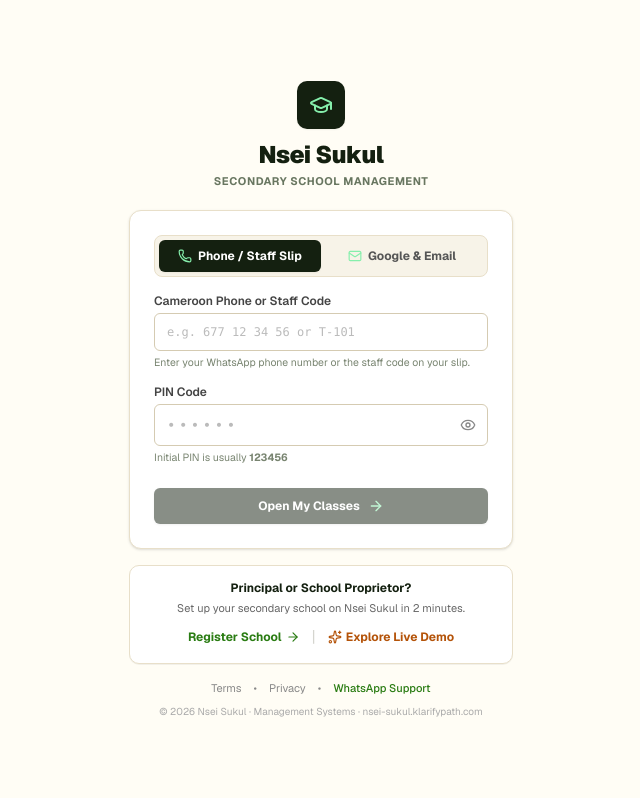
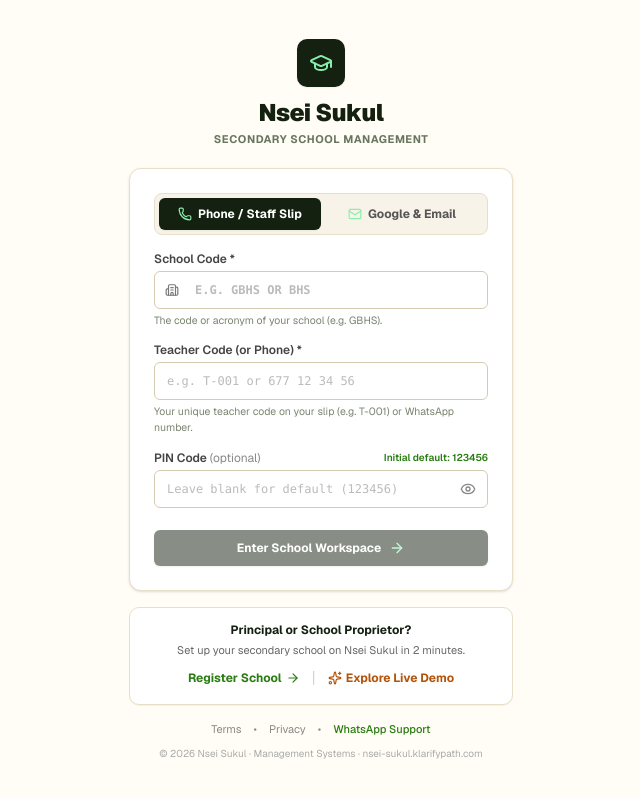
Before and after one commit to sangwajesly/nsie-skul, a Next.js app: page /login in a window 1280 px wide. Shown: the whole page, without its empty margins (319-959 px from the left). Built offline with nearby package versions, Linux system fonts and the light colour scheme; no server answers.

Commit message:
fix: streamline teacher login to school code and teacher code, fix demo banner overflow, and prevent PWA demo redirect

```diff
--- a/src/app/auth/actions.ts
+++ b/src/app/auth/actions.ts
@@ -116,14 +116,13 @@ export async function loginWithTeacherCodeAction(
 ): Promise<ActionResult> {
   const identifier = String(formData.get("identifier") || "").trim();
   const schoolCodeInput = String(formData.get("schoolCode") || "").trim().toUpperCase();
-  const pin = String(formData.get("pin") || "").trim();
+  const rawPin = String(formData.get("pin") || "").trim();
+  // Default to system initial PIN "123456" if left empty by the teacher
+  const pin = rawPin || "123456";
   const returnUrl = (formData.get("returnUrl") as string) || "/dashboard";
 
   if (!identifier) {
-    return { error: "Please enter your Cameroon phone number or staff code." };
-  }
-  if (!pin) {
-    return { error: "Please enter your 4 to 6 digit PIN." };
+    return { error: "Please enter your teacher code (e.g. T-101) or phone number." };
   }
 
   // Rate limiting check
@@ -226,6 +225,11 @@ export async function loginWithTeacherCodeAction(
     if (attempt.blocked) {
       return {
         error: `Too many incorrect PIN attempts. Access locked for ${attempt.retryAfterSeconds || 60} seconds for security.`,
+      };
+    }
+    if (!rawPin) {
+      return {
+        error: "Could not log in with initial default PIN (123456). If your school set a custom PIN for you, please enter it below.",
       };
     }
     return {
@@ -350,5 +354,9 @@ export async function signOutAction() {
   // Called from a plain <form action={}> : redirect() is safe here (not inside useActionState)
   const supabase = await createClient();
   await supabase.auth.signOut();
+  const cookieStore = await cookies();
+  cookieStore.delete(ACTIVE_SCHOOL_COOKIE);
+  cookieStore.delete("nsei_is_demo");
+  cookieStore.delete("nsei_demo_school_id");
   redirect("/login");
 }
--- a/src/app/login/page.tsx
+++ b/src/app/login/page.tsx
@@ -21,6 +21,7 @@ import {
   WifiOff,
 } from "lucide-react";
 import { GoogleSignInButton } from "@/components/auth/GoogleSignInButton";
+import { createClient } from "@/lib/supabase/client";
 import {
   hasOfflineVault,
   verifyOfflinePin,
@@ -37,7 +38,7 @@ function LoginForm() {
   const urlError = searchParams.get("error");
   const [isNavigating, setIsNavigating] = useState(false);
 
-  // URL parameters from 1-click WhatsApp links: ?p=677123456&c=T-101&s=BHS
+  // URL parameters from 1-click WhatsApp or invitation links: ?c=T-101&s=BHS or ?p=677123456
   const paramPhone = searchParams.get("p") || "";
   const paramCode = searchParams.get("c") || "";
   const paramSchool = searchParams.get("s") || "";
@@ -45,8 +46,8 @@ function LoginForm() {
   // Audience Tabs: "teacher" (Default for 95% of users) vs "admin" (School management)
   const [roleTab, setRoleTab] = useState<"teacher" | "admin">("teacher");
 
-  // Input states
-  const [identifier, setIdentifier] = useState(paramPhone || paramCode || "");
+  // Input states (automatically pre-filled from invite URL or device cache)
+  const [identifier, setIdentifier] = useState(paramCode || paramPhone || "");
   const [schoolCode, setSchoolCode] = useState(paramSchool || "");
   const [pin, setPin] = useState("");
   const [showPin, setShowPin] = useState(false);
@@ -69,12 +70,45 @@ function LoginForm() {
     router.prefetch(returnUrl);
   }, [router, returnUrl]);
 
-  // When WhatsApp parameters are present, auto-focus PIN
+  // Read invite parameters & cache them in localStorage so PWA retains them on iPhone
   useEffect(() => {
-    if (paramPhone || paramCode) {
-      pinInputRef.current?.focus();
+    if (paramSchool) {
+      const cleanSchool = paramSchool.trim().toUpperCase();
+      setSchoolCode(cleanSchool);
+      try { localStorage.setItem("nsei_school_code", cleanSchool); } catch {}
+    } else {
+      try {
+        const cached = localStorage.getItem("nsei_school_code");
+        if (cached) setSchoolCode(cached);
+      } catch {}
     }
-  }, [paramPhone, paramCode]);
+
+    if (paramCode || paramPhone) {
+      const val = (paramCode || paramPhone).trim();
+      setIdentifier(val);
+      try { localStorage.setItem("nsei_teacher_code", val); } catch {}
+    } else {
+      try {
+        const cached = localStorage.getItem("nsei_teacher_code");
+        if (cached) setIdentifier(cached);
+      } catch {}
+    }
+
+    // Ensure demo session is purged if user visits real school login
+    if (typeof document !== "undefined" && document.cookie.includes("nsei_is_demo")) {
+      try {
+        const supabase = createClient();
+        supabase.auth.getUser().then(({ data }) => {
+          if (data?.user?.email === "demo@nsei-sukul.klarifypath.com") {
+            supabase.auth.signOut().then(() => {
+              document.cookie = "nsei_is_demo=; path=/; max-age=0";
+              document.cookie = "nsei_active_school_id=; path=/; max-age=0";
+            });
+          }
+        });
+      } catch {}
+    }
+  }, [paramSchool, paramCode, paramPhone]);
 
   // Handle successful cloud login & cache PIN automatically for offline use
   useEffect(() => {
@@ -87,9 +121,10 @@ function LoginForm() {
   useEffect(() => {
     if (codeState && "redirectTo" in codeState) {
       setIsNavigating(true);
-      // Seamlessly cache credentials so the exact same PIN works offline!
-      if (pin && identifier) {
-        saveOfflineTeacherCredentials(identifier, pin);
+      // Seamlessly cache credentials so the exact same credentials work offline
+      const effectivePin = pin || "123456";
+      if (identifier) {
+        saveOfflineTeacherCredentials(identifier, effectivePin);
       }
       router.replace(codeState.redirectTo);
     }
@@ -121,14 +156,11 @@ function LoginForm() {
       e.preventDefault();
       setOfflineError(null);
 
-      if (!pin || pin.trim().length < 4) {
-        setOfflineError("Please enter your 4 to 6 digit PIN.");
-        return;
-      }
+      const effectivePin = pin || "123456";
 
       setIsVerifyingOffline(true);
       try {
-        const valid = await verifyOfflinePin(pin);
+        const valid = await verifyOfflinePin(effectivePin);
         if (valid) {
           setOfflineSuccess(true);
           setOfflineUnlocked(true);
@@ -218,13 +250,14 @@ function LoginForm() {
             </div>
           )}
 
-          {/* WhatsApp 1-Click Verification Banner */}
-          {paramPhone && roleTab === "teacher" && (
+          {/* School Invitation Banner */}
+          {schoolCode && roleTab === "teacher" && (
             <div className="p-2.5 rounded-[6px] bg-[#EBF5E9] border border-[#C3E4BC] text-xs text-[#1F5C0E] flex items-center gap-2">
-              <Sparkles className="w-4 h-4 text-[#2A7C13] shrink-0" />
-              <span className="font-semibold">
-                WhatsApp Link Verified: +237 {paramPhone}
-              </span>
+              <Building2 className="w-4 h-4 text-[#2A7C13] shrink-0" />
+              <div className="leading-tight">
+                <span className="font-bold">School Invitation: </span>
+                <span>Connecting to <strong>{schoolCode}</strong></span>
+              </div>
             </div>
           )}
 
@@ -248,26 +281,49 @@ function LoginForm() {
             </div>
           )}
 
-          {/* ── AUDIENCE 1: TEACHER & STAFF LOGIN (Unified Online & Offline) ── */}
+          {/* ── AUDIENCE 1: TEACHER & STAFF LOGIN (School Code + Teacher Code) ── */}
           {roleTab === "teacher" ? (
             <form action={codeFormAction} onSubmit={handleTeacherSubmit} className="space-y-3.5">
               <input type="hidden" name="returnUrl" value={returnUrl} />
-              <input type="hidden" name="schoolCode" value={schoolCode} />
 
+              {/* 1. School Code */}
+              <div>
+                <label
+                  htmlFor="teacher-school-code"
+                  className="block text-xs font-semibold text-[#444444] mb-1"
+                >
+                  School Code *
+                </label>
+                <div className="relative flex rounded-[6px] border border-[#D5CBB2] bg-white focus-within:border-[#2A7C13] focus-within:ring-1 focus-within:ring-[#2A7C13] transition-all">
+                  <div className="flex items-center pl-2.5 pr-2 text-[#777777]">
+                    <Building2 className="w-3.5 h-3.5" />
+                  </div>
+                  <input
+                    id="teacher-school-code"
+                    name="schoolCode"
+                    type="text"
+                    required
+                    disabled={isBusy}
+                    value={schoolCode}
+                    onChange={(e) => setSchoolCode(e.target.value.toUpperCase())}
+                    placeholder="e.g. GBHS or BHS"
+                    className="w-full px-2 py-2.5 text-xs font-mono font-bold uppercase text-[#142010] placeholder-[#BBBBBB] bg-transparent focus:outline-none"
+                  />
+                </div>
+                <p className="mt-1 text-[10.5px] text-[#788470]">
+                  The code or acronym of your school (e.g. GBHS).
+                </p>
+              </div>
+
+              {/* 2. Teacher Code */}
               <div>
                 <label
                   htmlFor="teacher-identifier"
                   className="block text-xs font-semibold text-[#444444] mb-1"
                 >
-                  Cameroon Phone or Staff Code
+                  Teacher Code (or Phone) *
                 </label>
                 <div className="relative flex rounded-[6px] border border-[#D5CBB2] bg-white focus-within:border-[#2A7C13] focus-within:ring-1 focus-within:ring-[#2A7C13] transition-all">
-                  {isNumericOnly && identifier.length > 2 && (
-                    <div className="flex items-center gap-1 pl-2.5 pr-2 border-r border-[#E8DFC9] bg-[#F7F3E8] text-[#444444] text-[11px] font-bold select-none">
-                      <span>🇨🇲</span>
-                      <span className="font-mono text-[#555555]">+237</span>
-                    </div>
-                  )}
                   <input
                     id="teacher-identifier"
                     name="identifier"
@@ -276,22 +332,26 @@ function LoginForm() {
                     disabled={isBusy}
                     value={identifier}
                     onChange={(e) => setIdentifier(e.target.value)}
-                    placeholder="e.g. 677 12 34 56 or T-101"
+                    placeholder="e.g. T-001 or 677 12 34 56"
                     className="w-full px-3 py-2.5 text-xs font-mono font-medium text-[#142010] placeholder-[#BBBBBB] bg-transparent focus:outline-none"
                   />
                 </div>
                 <p className="mt-1 text-[10.5px] text-[#788470]">
-                  Enter your WhatsApp phone number or the staff code on your slip.
+                  Your unique teacher code on your slip (e.g. T-001) or WhatsApp number.
                 </p>
               </div>
 
+              {/* 3. PIN Code (Optional - default is 123456) */}
               <div>
-                <label
-                  htmlFor="teacher-pin"
-                  className="block text-xs font-semibold text-[#444444] mb-1"
-                >
-                  PIN Code
-                </label>
+                <div className="flex items-center justify-between mb-1">
+                  <label
+                    htmlFor="teacher-pin"
+                    className="block text-xs font-semibold text-[#444444]"
+                  >
+                    PIN Code <span className="font-normal text-[#888888]">(optional)</span>
+                  </label>
+                  <span className="text-[10px] text-[#2A7C13] font-semibold">Initial default: 123456</span>
+                </div>
                 <div className="relative">
                   <input
                     id="teacher-pin"
@@ -300,12 +360,11 @@ function LoginForm() {
                     type={showPin ? "text" : "password"}
                     inputMode="numeric"
                     maxLength={8}
-                    required
                     disabled={isBusy}
                     value={pin}
                     onChange={(e) => setPin(e.target.value)}
-                    placeholder="••••••"
-                    className="w-full pl-3 pr-10 py-2.5 text-sm font-mono tracking-[0.25em] rounded-[6px] border border-[#D5CBB2] bg-white text-[#142010] placeholder-[#BBBBBB] focus:outline-none focus:border-[#2A7C13] focus:ring-1 focus:ring-[#2A7C13] transition-all disabled:opacity-60"
+                    placeholder="Leave blank for default (123456)"
+                    className="w-full pl-3 pr-10 py-2.5 text-xs font-mono rounded-[6px] border border-[#D5CBB2] bg-white text-[#142010] placeholder-[#BBBBBB] focus:outline-none focus:border-[#2A7C13] focus:ring-1 focus:ring-[#2A7C13] transition-all disabled:opacity-60"
                   />
                   <button
                     type="button"
@@ -316,17 +375,11 @@ function LoginForm() {
                     {showPin ? <EyeOff className="w-4 h-4" /> : <Eye className="w-4 h-4" />}
                   </button>
                 </div>
-                <div className="flex items-center justify-between mt-1 text-[10.5px] text-[#788470]">
-                  <span>Initial PIN is usually <strong>123456</strong></span>
-                  {offlineProfile && isOffline && (
-                    <span className="text-[#2A7C13] font-bold">Cached: {offlineProfile.schoolName}</span>
-                  )}
-                </div>
               </div>
 
               <button
                 type="submit"
-                disabled={isBusy || identifier.length < 3 || pin.length < 4}
+                disabled={isBusy || !identifier || identifier.trim().length < 2 || !schoolCode || schoolCode.trim().length < 2}
                 className="w-full mt-2 inline-flex items-center justify-center gap-2 px-4 py-2.5 bg-[#142010] hover:bg-[#20361a] text-white font-bold text-xs rounded-[6px] shadow-sm transition-all disabled:opacity-50 cursor-pointer disabled:cursor-not-allowed"
               >
                 {isBusy ? (
@@ -336,7 +389,7 @@ function LoginForm() {
                   </>
                 ) : (
                   <>
-                    <span>{isOffline ? "Unlock Offline Workspace" : "Open My Classes"}</span>
+                    <span>Enter School Workspace</span>
                     <ArrowRight className="w-4 h-4 text-[#86EFAC]" />
                   </>
                 )}
--- a/src/lib/supabase/middleware.ts
+++ b/src/lib/supabase/middleware.ts
@@ -66,6 +66,12 @@ export async function updateSession(request: NextRequest) {
 
   // --- Authenticated user hitting login/register → send to dashboard ---
   if (user && isPublicAuthRoute) {
+    // If the active session is the temporary demo user, NEVER trap them!
+    // Allow them to access /login or /register freely so they can enter their real school.
+    if (user.email === "demo@nsei-sukul.klarifypath.com") {
+      return supabaseResponse;
+    }
+
     const url = request.nextUrl.clone();
     url.pathname = "/dashboard";
     return NextResponse.redirect(url);
```
Also changed, not shown: src/components/demo/DemoBanner.tsx (+15 -15 lines), public/manifest.json.
